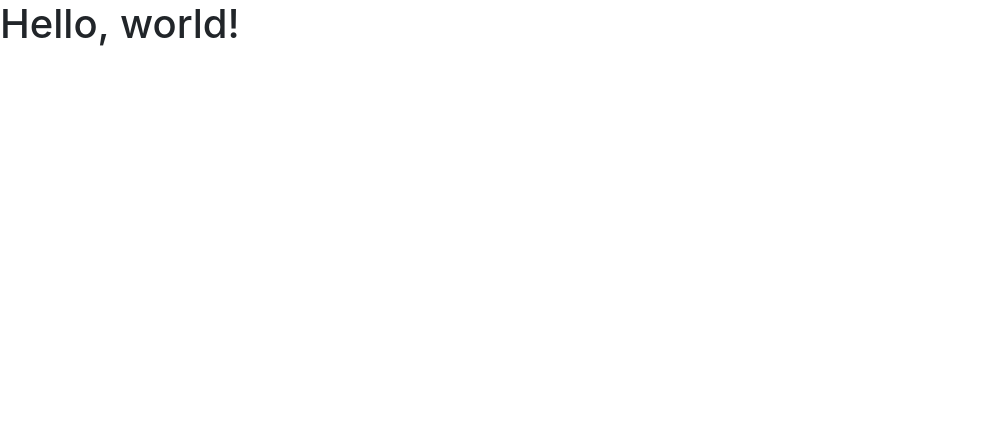
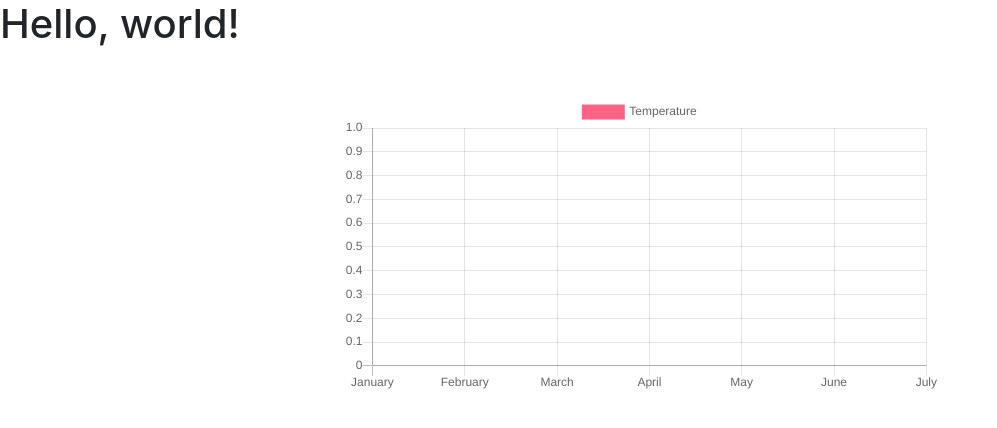
Before and after one commit to daugirdask/weather-api, a plain HTML site: page index.html in a window 1280 px wide. Shown: the whole page, without its empty margins (0-997 px from the left). Drawn offline with nearby package versions, Linux system fonts and the light colour scheme.

Commit message:
chart added

```diff
--- a/index.html
+++ b/index.html
@@ -12,11 +12,15 @@
   </head>
   <body>
     <h1>Hello, world!</h1>
+    <div class="myChart mt-5">
+        <canvas id="myChart"></canvas>
+    </div>
     <!-- Optional JavaScript -->
     <!-- jQuery first, then Popper.js, then Bootstrap JS -->
     <script src="https://ajax.googleapis.com/ajax/libs/jquery/3.4.0/jquery.min.js"></script>
     <script src="https://cdnjs.cloudflare.com/ajax/libs/popper.js/1.14.7/umd/popper.min.js" integrity="sha384-UO2eT0CpHqdSJQ6hJty5KVphtPhzWj9WO1clHTMGa3JDZwrnQq4sF86dIHNDz0W1" crossorigin="anonymous"></script>
     <script src="https://stackpath.bootstrapcdn.com/bootstrap/4.3.1/js/bootstrap.min.js" integrity="sha384-JjSmVgyd0p3pXB1rRibZUAYoIIy6OrQ6VrjIEaFf/nJGzIxFDsf4x0xIM+B07jRM" crossorigin="anonymous"></script>
+    <script src="https://cdn.jsdelivr.net/npm/chart.js@2.8.0"></script>
     <script src="script.js"></script>
   </body>
 </html>
--- a/main.css
+++ b/main.css
@@ -0,0 +1,4 @@
+.myChart {
+    max-width: 600px;
+    margin: 0 auto;
+}
--- a/script.js
+++ b/script.js
@@ -1,9 +1,8 @@
+chart(one=isNaN, two=isNaN);
+
 if (navigator.geolocation) {
     navigator.geolocation.getCurrentPosition(success, error);
-} else {
-    console.log('not supported;');
 }
-
 
 function success(position) {
     const latitude = position.coords.latitude;
@@ -14,6 +13,9 @@ function success(position) {
 
         $.getJSON( "https://api.openweathermap.org/data/2.5/" + weather[i] + "?lat=" + latitude + "&lon=" + longitude + "&units=metric" + "&appid=a46b99a6e7611bbef57b3b27b0183785", function( data ) {
             console.log(data);
+            one = 20;
+            two = 5;
+            chart(one, two);
         });
 
     }
@@ -22,3 +24,26 @@ function success(position) {
 function error() {
     console.log('denied');
 }
+
+function chart(pop) {
+    var ctx = document.getElementById('myChart').getContext('2d');
+    var chart = new Chart(ctx, {
+    // The type of chart we want to create
+    type: 'line',
+
+    // The data for our dataset
+    data: {
+        labels: ['January', 'February', 'March', 'April', 'May', 'June', 'July'],
+        datasets: [{
+            label: 'Temperature',
+            backgroundColor: 'rgb(255, 99, 132)',
+            borderColor: 'rgb(255, 99, 132)',
+            data: [one, two]
+        }]
+    },
+
+    // Configuration options go here
+    options: {}
+    });
+
+}
```
